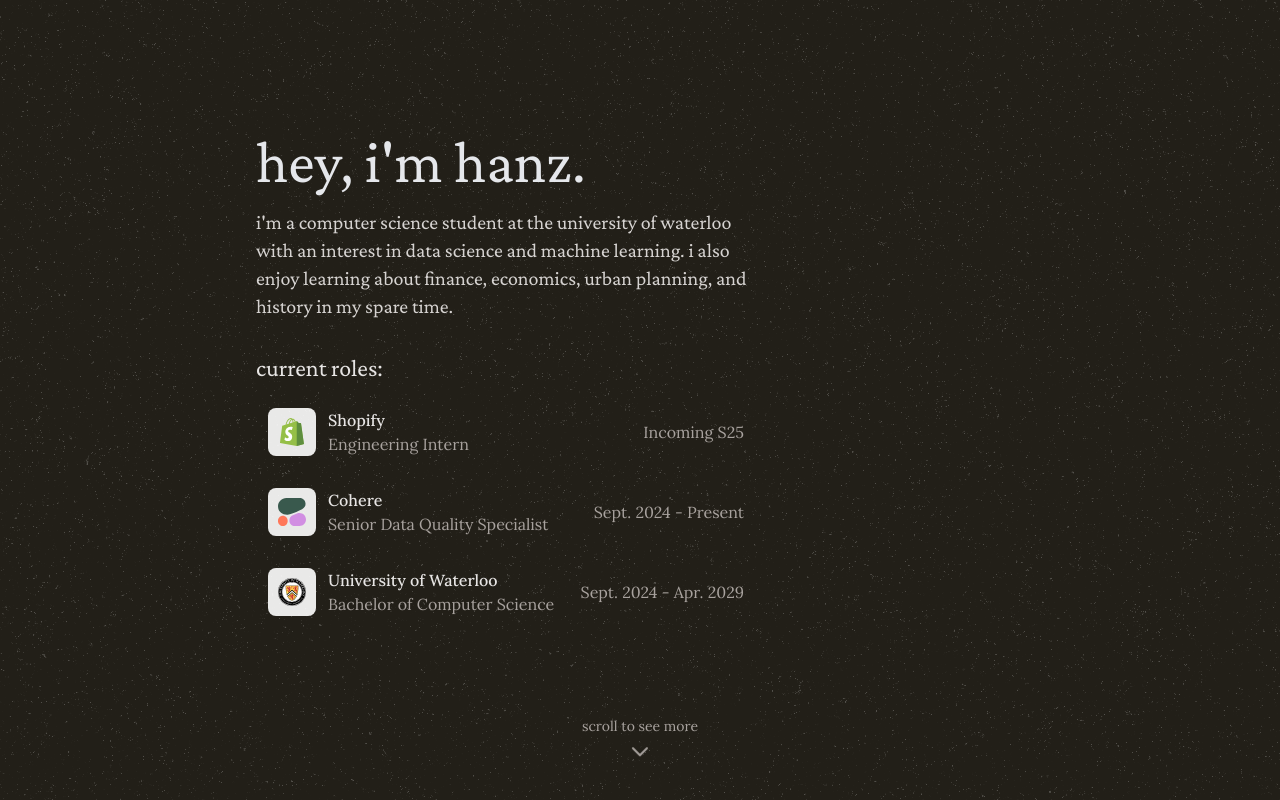
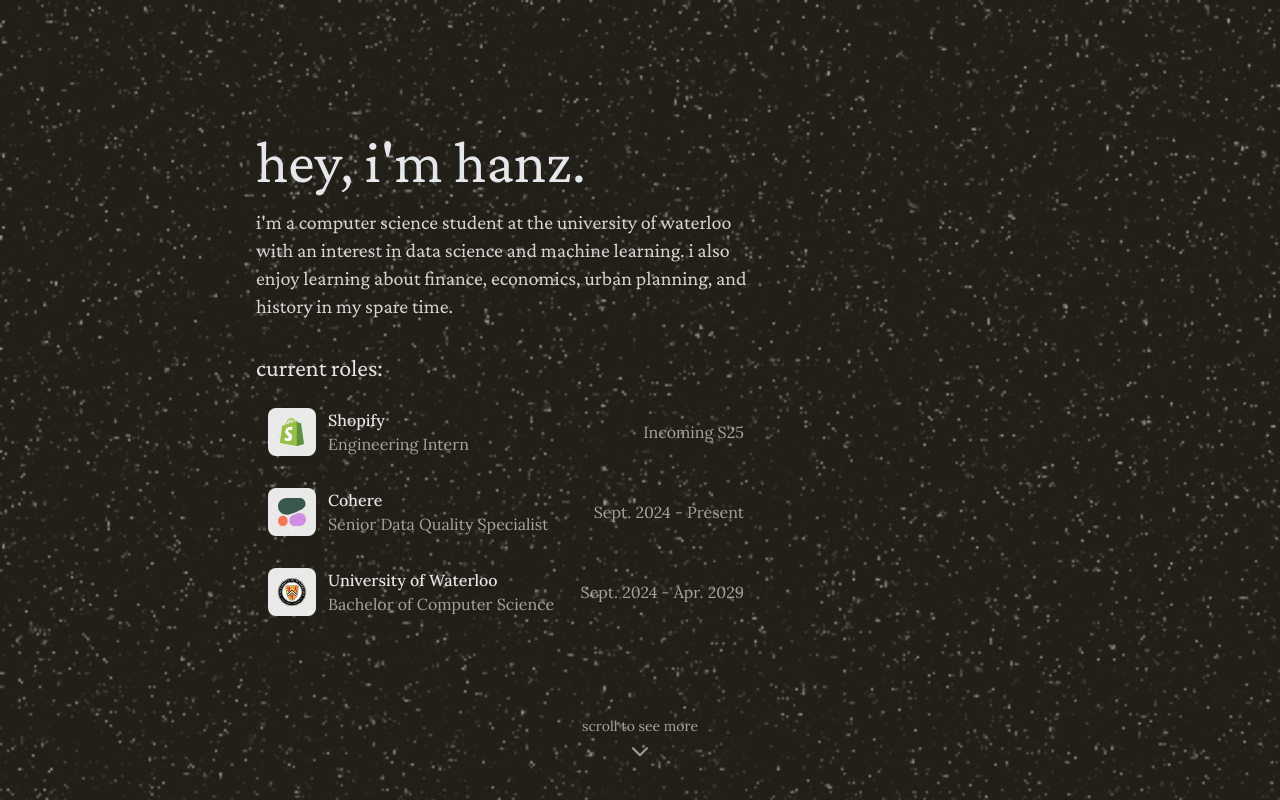
Before and after one commit to HanzPo/hanzpo.com, a Next.js app: page / in a window 1280 px wide. Shown: the top 800 px of the page. Built offline with nearby package versions, Linux system fonts and the light colour scheme.

Commit message:
Fix background

```diff
--- a/src/app/globals.css
+++ b/src/app/globals.css
@@ -11,7 +11,7 @@
 }
 
 .background-image {
-  background-image: url('/images/background.svg');
+  background-image: url('/images/background.png');
   background-size: cover;
   background-position: center;
 }
```
Also changed, not shown: public/images/background.png (added).
